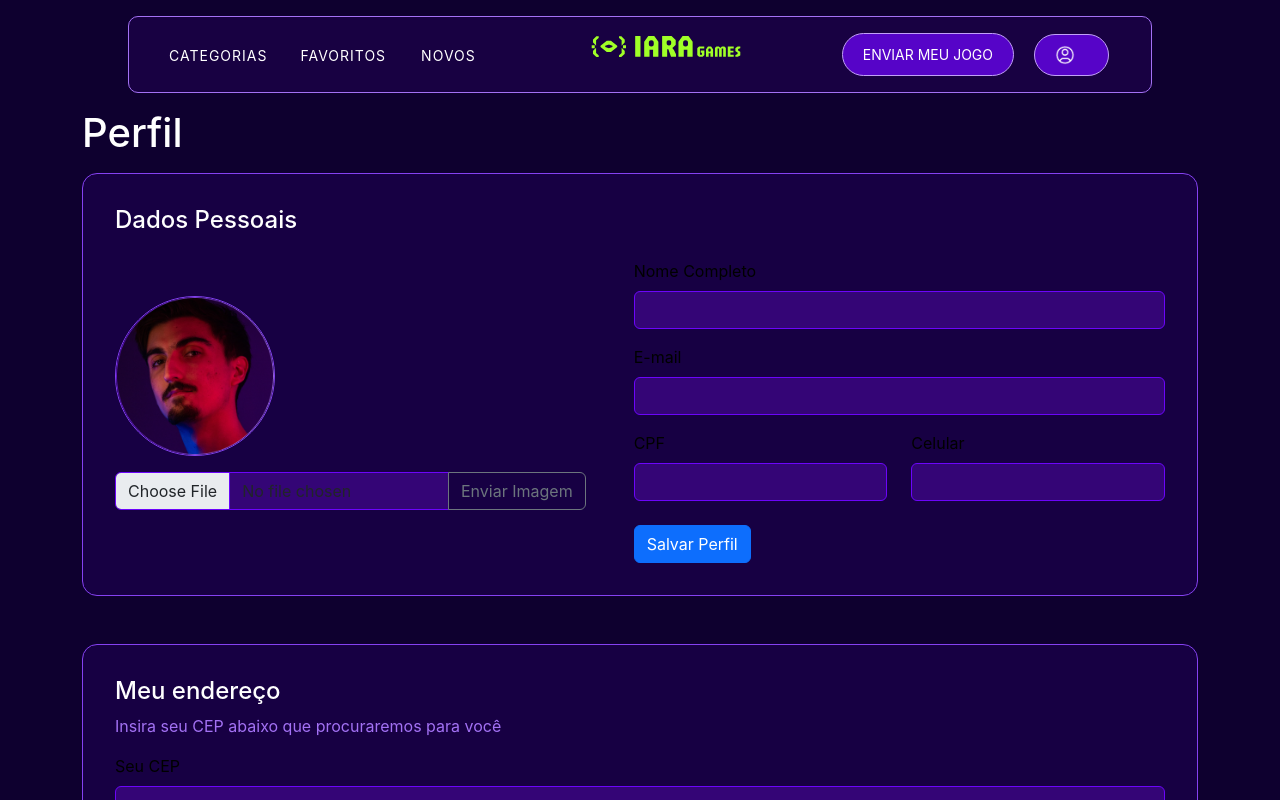
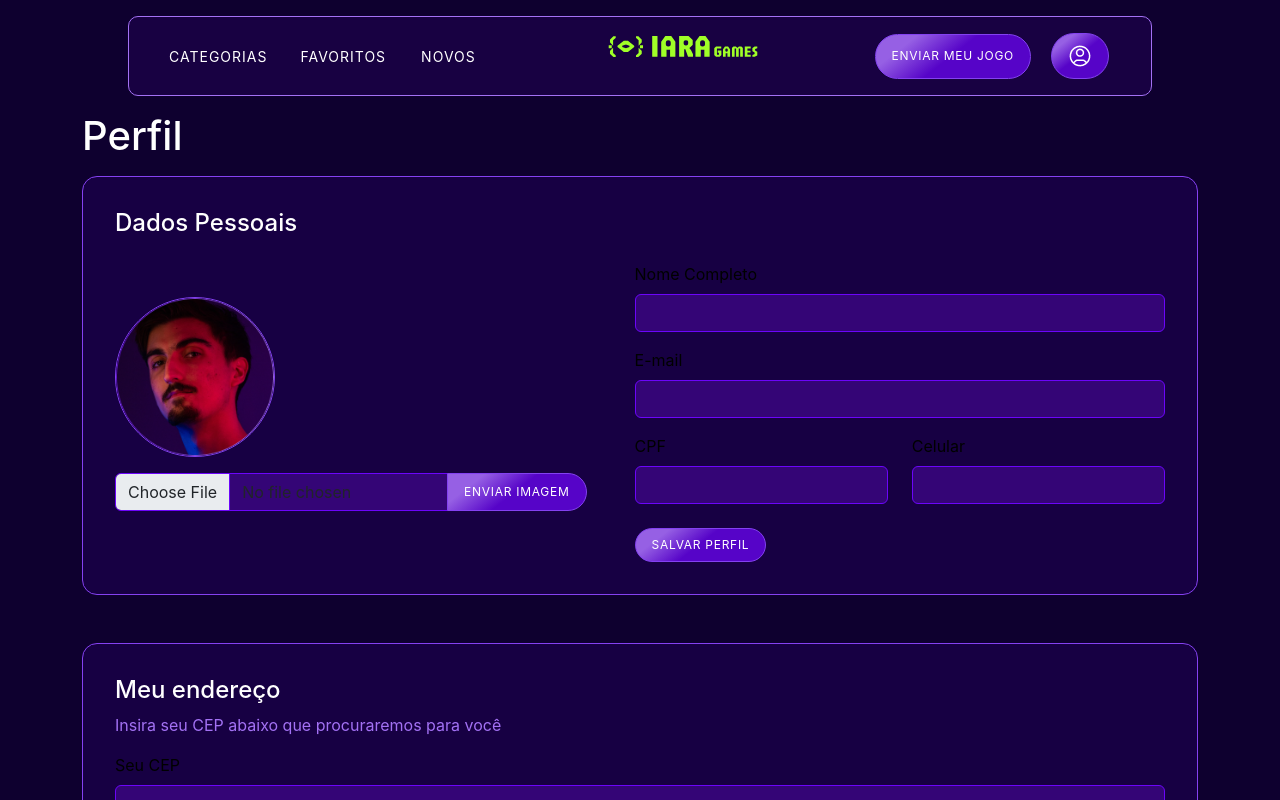
Before and after one commit to MaherAwada/Iara_Games_FrontEnd, a plain HTML site: page assets/pages/perfil.html in a window 1280 px wide. Shown: the top 800 px of the page. Drawn offline with nearby package versions, Linux system fonts and the light colour scheme.

Commit message:
Arrumando o menu do index

```diff
--- a/assets/css/add_coins.css
+++ b/assets/css/add_coins.css
@@ -34,14 +34,50 @@ body {
     --branco: #fff;
     --preto: #000;
     --radio-gradient-roxo: linear-gradient(142deg, rgba(150,96,228,1) 0%, rgba(150,96,228,1) 20%, rgba(86,4,200,1) 49%);
+
+    .btn {
+        padding: 10px 16px;
+        text-decoration: none;
+        border-radius: 28px;
+        border: 1px solid var(--roxo-400);
+        background: var(--radio-gradient-roxo);
+        font-size: 12px;
+        font-style: normal;
+        font-weight: 600px;
+        line-height: 100%;
+        letter-spacing: 0.72px;
+        text-transform: uppercase;
+        color: var(--branco);
+    }
+
+    .btn:hover {
+        opacity: 60%;
+    }
+
+    .btn-outline {
+        padding: 10px 16px;
+        text-decoration: none;
+        border-radius: 28px;
+        border: 1px solid var(--roxo-400);
+        font-size: 12px;
+        font-style: normal;
+        font-weight: 600px;
+        line-height: 100%;
+        letter-spacing: 0.72px;
+        text-transform: uppercase;
+        color: var(--branco);
+    }
+
+    .btn-outline:hover {
+        opacity: 60%;
+    }
 }
 
     /*Nav Bar*/
 .navigation-bar {
     background-color: #180142;
-    border-radius: 10px;
+    border-radius: 15px;
     width: 80%;
-
     border: 1px solid var(--roxo-300);
 }
 
@@ -49,6 +85,7 @@ body {
     color: #FFFFFF;
     font-size: 14px;
     text-decoration: none;
+    height: 45px;
 }
 
 .navigation-link {
@@ -68,11 +105,6 @@ body {
     width: 150px;
 }
 
-.coin-title {
-    margin-top: 20px;
-    font-family: 'Press Start 2P', sans-serif;
-}
-
 .dropdown-menu {
     background-color: var(--roxo-100);
     border: 1px solid var(--roxo-200);
@@ -86,52 +118,7 @@ body {
     margin-bottom: 10px;
 }
 
-.user-avatar {
-    width: 20px;
-    height: 20px;
-    border-radius: 50%;
-    margin-right: 5px;
-}
 
-.user-menu-toggle {
-    background-color: var(--roxo-600) ;
-    border: 1px solid var(--roxo-200);
-    color: #FFFFFF !important;
-    border-radius: 28px;
-    display: flex;
-    align-items: center;
-    padding: 10px 20px;
-}
-
-.user-menu-toggle .dropdown-arrow {
-    margin-left: 8px;
-    font-size: 14px;
-    color: #FFFFFF;
-}
-
-.submit-game-button {
-    background-color: var(--roxo-600);
-    border: 1px solid var(--roxo-200);
-    color: #FFFFFF;
-    border-radius: 28px;
-    padding: 10px 20px;
-    font-size: 14px;
-}
-
-.submit-game-button:hover {
-    background-color: var(--roxo-600);
-    border-color: var(--roxo-200);
-}
-
-.user-menu-toggle:hover {
-    background-color: var(--roxo-600);
-    border-color: var(--roxo-200);
-}
-
-.user-menu-item:hover {
-    color: #340576;
-    background-color: transparent;
-}
 
     /*Conteúdo Principal*/
 .balance-display-box {
--- a/assets/css/perfil.css
+++ b/assets/css/perfil.css
@@ -1,3 +1,8 @@
+* {
+    color: var(--branco);
+
+}
+
 body {
     background-color: #0E002F;
     color: #FFFFFF;
@@ -34,7 +39,45 @@ body {
     --branco: #fff;
     --preto: #000;
     --radio-gradient-roxo: linear-gradient(142deg, rgba(150,96,228,1) 0%, rgba(150,96,228,1) 20%, rgba(86,4,200,1) 49%);
+
+    .btn {
+        padding: 10px 16px;
+        text-decoration: none;
+        border-radius: 28px;
+        border: 1px solid var(--roxo-400);
+        background: var(--radio-gradient-roxo);
+        font-size: 12px;
+        font-style: normal;
+        font-weight: 600px;
+        line-height: 100%;
+        letter-spacing: 0.72px;
+        text-transform: uppercase;
+        color: var(--branco);
+    }
+
+    .btn:hover {
+        opacity: 60%;
+    }
+
+    .btn-outline {
+        padding: 10px 16px;
+        text-decoration: none;
+        border-radius: 28px;
+        border: 1px solid var(--roxo-400);
+        font-size: 12px;
+        font-style: normal;
+        font-weight: 600px;
+        line-height: 100%;
+        letter-spacing: 0.72px;
+        text-transform: uppercase;
+        color: var(--branco);
+    }
+
+    .btn-outline:hover {
+        opacity: 60%;
+    }
 }
+
 
 .navigation-bar {
     background-color: #180142;
@@ -49,6 +92,7 @@ body {
     color: #FFFFFF;
     font-size: 14px;
     text-decoration: none;
+    height: 45px;
 }
 
 .navigation-link {
@@ -68,11 +112,6 @@ body {
     width: 150px;
 }
 
-.coin-title {
-    margin-top: 20px;
-    font-family: 'Press Start 2P', sans-serif;
-}
-
 .dropdown-menu {
     background-color: var(--roxo-100);
     border: 1px solid var(--roxo-200);
@@ -84,53 +123,6 @@ body {
     color: #340576;
     text-decoration: none;
     margin-bottom: 10px;
-}
-
-.user-avatar {
-    width: 20px;
-    height: 20px;
-    border-radius: 50%;
-    margin-right: 5px;
-}
-
-.user-menu-toggle {
-    background-color: var(--roxo-600) ;
-    border: 1px solid var(--roxo-200);
-    color: #FFFFFF !important;
-    border-radius: 28px;
-    display: flex;
-    align-items: center;
-    padding: 10px 20px;
-}
-
-.user-menu-toggle .dropdown-arrow {
-    margin-left: 8px;
-    font-size: 14px;
-    color: #FFFFFF;
-}
-
-.submit-game-button {
-    background-color: var(--roxo-600);
-    border: 1px solid var(--roxo-200);
-    color: #FFFFFF;
-    border-radius: 28px;
-    padding: 10px 20px;
-    font-size: 14px;
-}
-
-.submit-game-button:hover {
-    background-color: var(--roxo-600);
-    border-color: var(--roxo-200);
-}
-
-.user-menu-toggle:hover {
-    background-color: var(--roxo-600);
-    border-color: var(--roxo-200);
-}
-
-.user-menu-item:hover {
-    color: #340576;
-    background-color: transparent;
 }
 
 .container-perfil {
--- a/assets/css/style.css
+++ b/assets/css/style.css
@@ -1,9 +1,9 @@
-* {
-    margin: 0;
-    padding: 0;
-    box-sizing: border-box;
-    font-family: 'inter', sans-serif;
+body {
+    background-color: #0E002F;
+    color: #FFFFFF;
+    font-family: 'Inter', sans-serif;
 }
+
 :root {
     --roxo-800: #0E002F;
     --roxo-700: #340576;
@@ -359,56 +359,61 @@ overflow: hidden;
 
 /* ----------- CSS MAHER -----------  */
 
-body {
-    background-color: #0E002F;
-    color: white;
-    min-height: 100vh;
-    overflow-x: hidden;
-}
 
-nav {
-    display: flex;
-    flex-wrap: wrap;
-    justify-content: space-between;
-    padding: 20px;
-    align-items: center;
-    border: 1px solid var(--roxo-200);
-    border-radius: 15px;
-    width: 70%;
-    background-color: rgba(255, 255, 255, 0.08);
-    backdrop-filter: blur(10px);
-    margin: 0 auto;
-}
 
-nav ul {
-    display: flex;
-    list-style: none;
-    font-size: 14px;
-}
+    /*Nav Bar*/
+    .navigation-bar {
+        background-color: #180142;
+        border-radius: 15px;
+        width: 80%;
+        border: 1px solid var(--roxo-300);
 
-nav ul li {
-    margin-right: 20px;
-    font-size: 14px;
-}
+    }
 
-nav ul li a, .right-nav a {
-    color: white;
-    text-decoration: none;
+    .navigation-link, .submit-game-button {
+        color: #FFFFFF;
+        font-size: 14px;
+        text-decoration: none;
+        height: 45px;
+    }
 
-}
+    .navigation-link {
+        color: #FFFFFF;
+        font-size: 14px;
+        text-decoration: none;
+        letter-spacing: 1px;
+        margin-right: 15px;
+    }
 
-.right-nav a {
-    margin-left: 20px;
-    padding: 10px 20px;
-    font-size: 14px;
-}
+    .navigation-item {
+        margin-left: 10px;
+        margin-right: 10px;
+    }
 
-.btn-envio {
-    border: 1px solid var(--roxo-200);
-    border-radius: 18px;
-    width: 10px;
-    background-color: #8441F1;
-}
+    .site-logo {
+        width: 150px;
+    }
+
+    .dropdown-menu {
+        background-color: var(--roxo-100);
+        border: 1px solid var(--roxo-200);
+        width: 200px;
+        padding: 10px 15px;
+    }
+
+    .user-menu-item {
+        color: #340576;
+        text-decoration: none;
+        margin-bottom: 10px;
+    }
+
+
+
+
+
+
+
+
 
 .header {
     background-image: url('../images/fundo.png');
@@ -416,10 +421,6 @@ nav ul li a, .right-nav a {
     background-position: center;
     height: 95vh;
     display: flex;
-    padding-top: 24px;
-    flex-direction: column;
-    align-items: center;
-    align-self: stretch;
     flex-direction: column;
 }
 
@@ -490,6 +491,10 @@ nav ul li a, .right-nav a {
     width: 90%;
     max-height: 900px;
 }
+
+
+
+
 
 .menufooter {
     color: #E0D0FB;
```
Also changed, not shown: index.html (+46 -12 lines).
